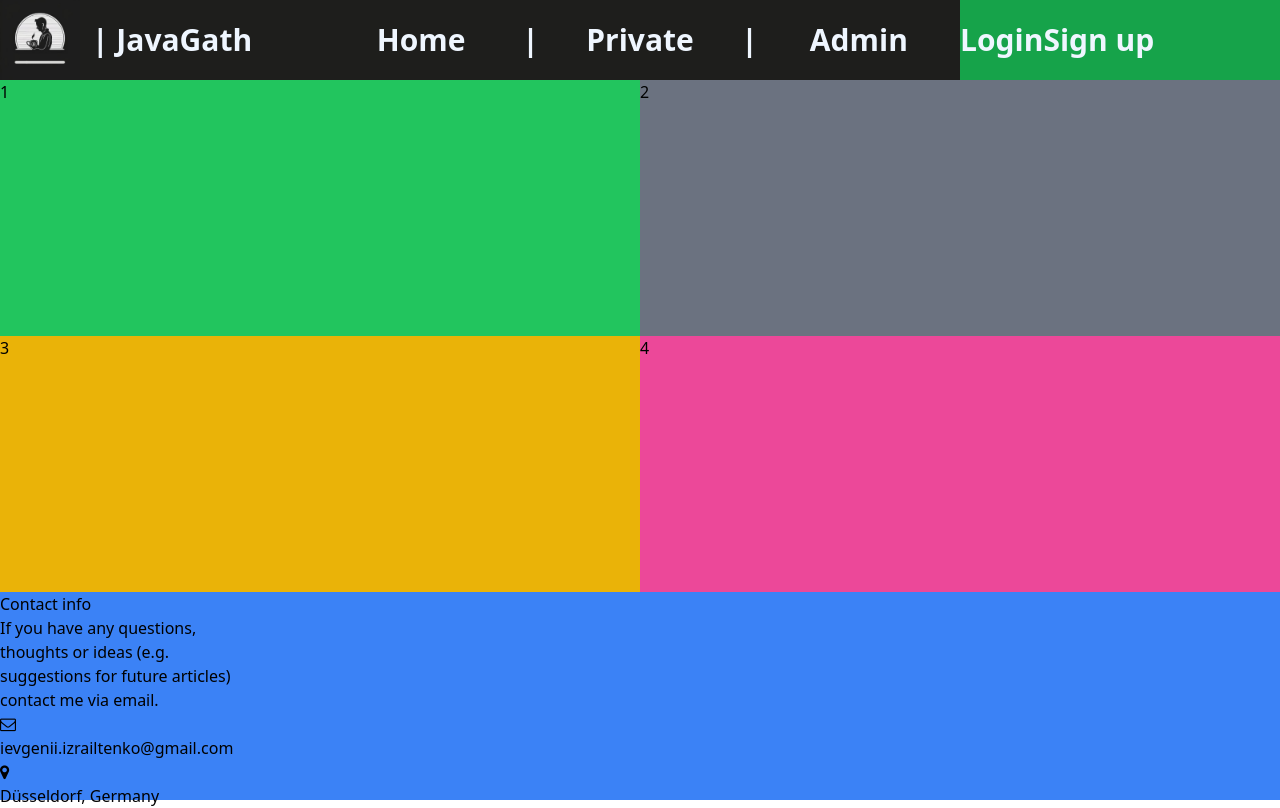
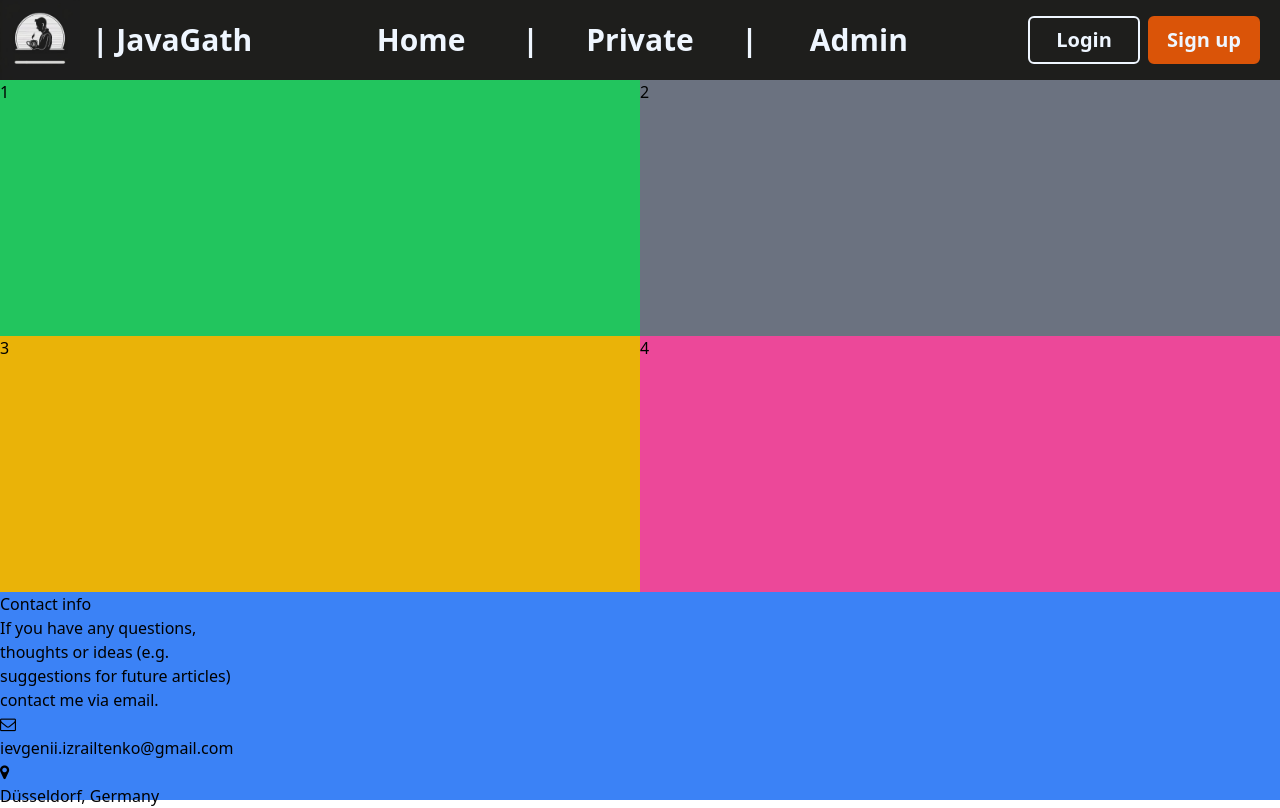
Before and after one commit to JavaGath/blog-web, a Vue app: page / in a window 1280 px wide. Built offline with nearby package versions, Linux system fonts and the light colour scheme.

Commit message:
header social element css

```diff
--- a/src/assets/main.css
+++ b/src/assets/main.css
@@ -4,11 +4,28 @@
 
 
 @layer components {
+    .bar {
+        @apply cursor-default bg-logo-color font-sans select-none text-3xl font-bold grid grid-cols-12 text-blue-50
+    }
+
+    .btn {
+        @apply duration-700 px-2 py-2 text-center text-xl rounded-md m-1 w-28 border-solid border-2
+    }
+
     .link {
         @apply duration-700 w-1/3 text-center
     }
 
+    .link:hover,
+    .btn:hover {
+        @apply transition-all ease-in-out duration-500
+    }
+
     .link:hover {
-        @apply transition-all ease-in-out duration-500 text-button-color;
+        @apply text-button-color
+    }
+
+    .btn:hover {
+        @apply bg-blue-50
     }
 }
--- a/src/components/HeaderComponent.vue
+++ b/src/components/HeaderComponent.vue
@@ -7,7 +7,7 @@
       class="inline-flex h-20 items-center col-start-4 col-end-10"
     ></NavBar>
     <HeaderSocial
-      class="bg-green-600 inline-flex h-20 items-center col-start-10 col-end-13"
+      class="flex justify-end h-20 items-center col-start-10 col-end-13"
     ></HeaderSocial>
   </header>
 </template>
--- a/src/components/HeaderSocial.vue
+++ b/src/components/HeaderSocial.vue
@@ -1,7 +1,11 @@
 <template>
   <div>
-    <button class="sign-in">Login</button>
-    <button class="sign-up">Sign up</button>
+    <button class="btn hover:text-logo-color border-blue-50">Login</button>
+    <button
+      class="btn bg-button-color hover:text-button-color border-button-color hover:border-blue-50 mr-5"
+    >
+      Sign up
+    </button>
   </div>
 </template>
 
```
